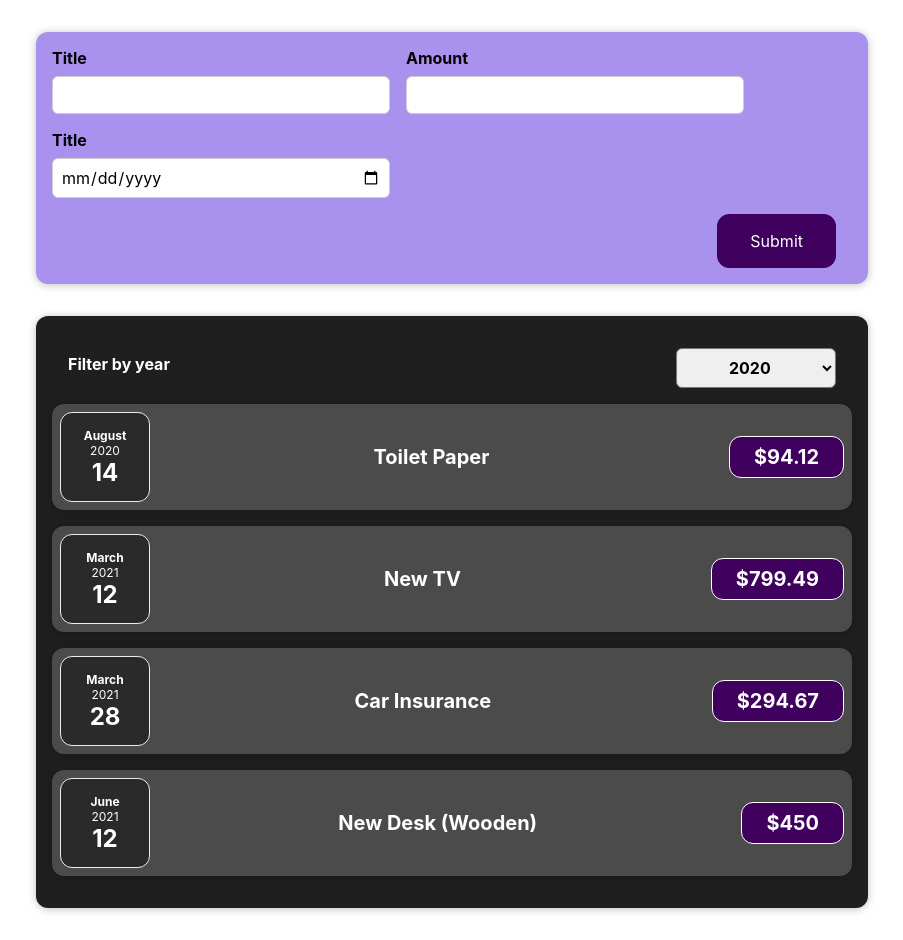
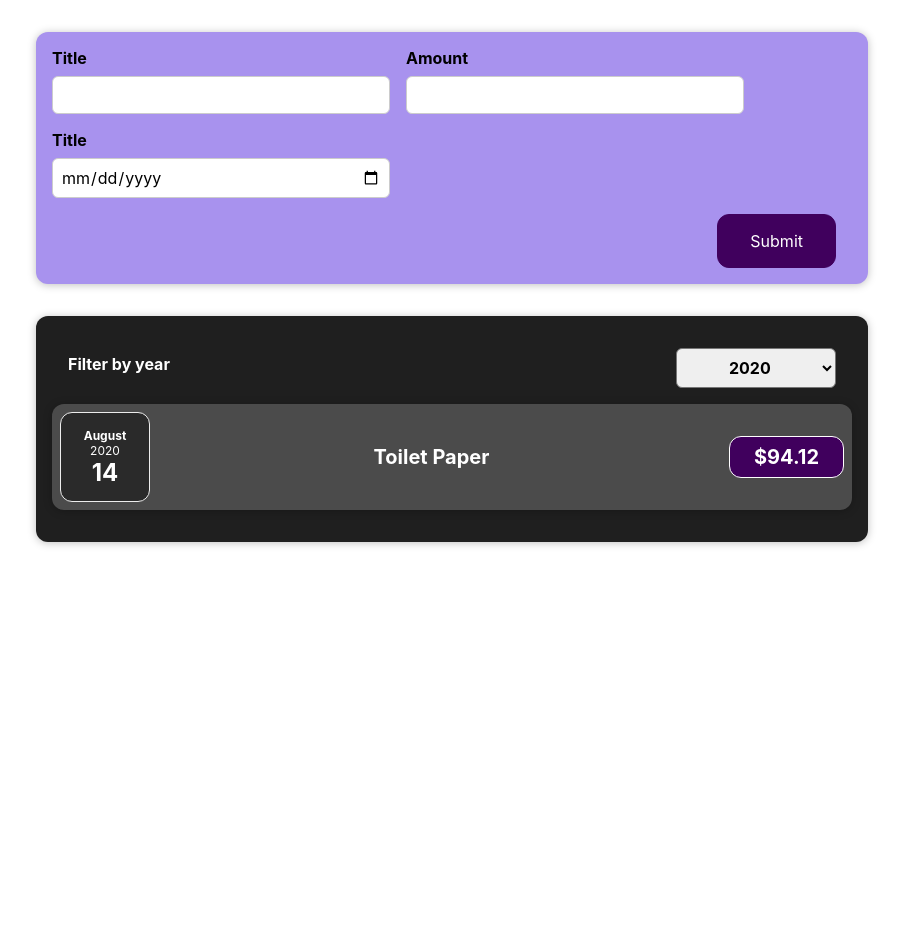
Before and after one commit to Vitaljano/expense-react, a React (Create React App) app: page / in a window 1280 px wide. Shown: the whole page, without its empty margins (188-1091 px from the left). After the commit the page ends 800 px from the top, so only its background shows below. Built offline with nearby package versions, Linux system fonts and the light colour scheme.

Commit message:
Add filter by year

```diff
--- a/src/components/Expenses/Expenses.js
+++ b/src/components/Expenses/Expenses.js
@@ -12,13 +12,17 @@
     setFilterYear(selectedYear);
   };
 
+  const filteredExpenses = props.items.filter((expense) => {
+    return expense.date.getFullYear().toString() === filterYear;
+  });
+
   return (
     <Card className="expenses">
       <ExpensesFilter
         selected={filterYear}
         onFilterByYear={onFilterByYearHandler}
       />
-      {props.items.map((expense) => {
+      {filteredExpenses.map((expense) => {
         return (
           <ExpenseItem
             key={expense.id}
```
